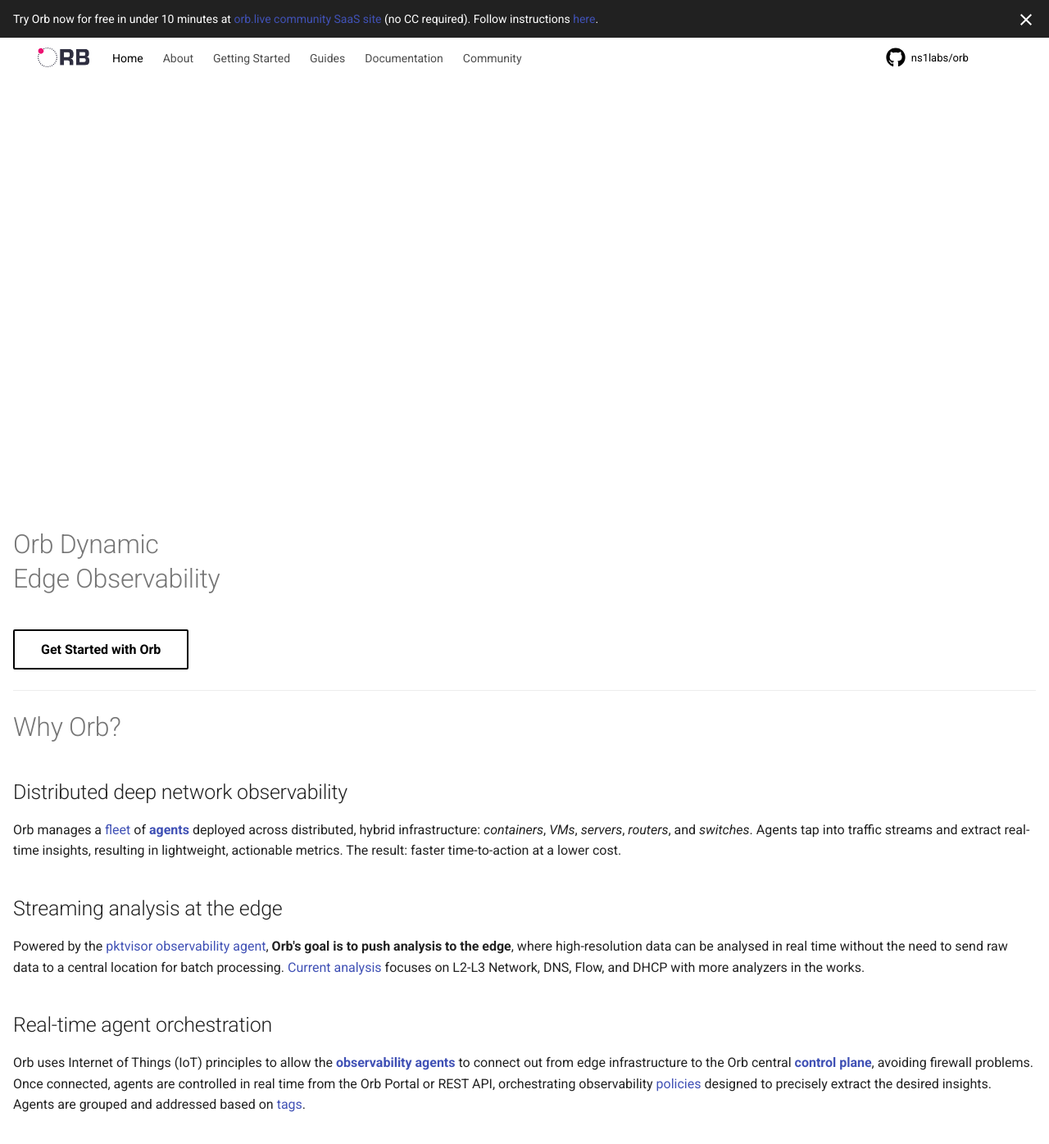
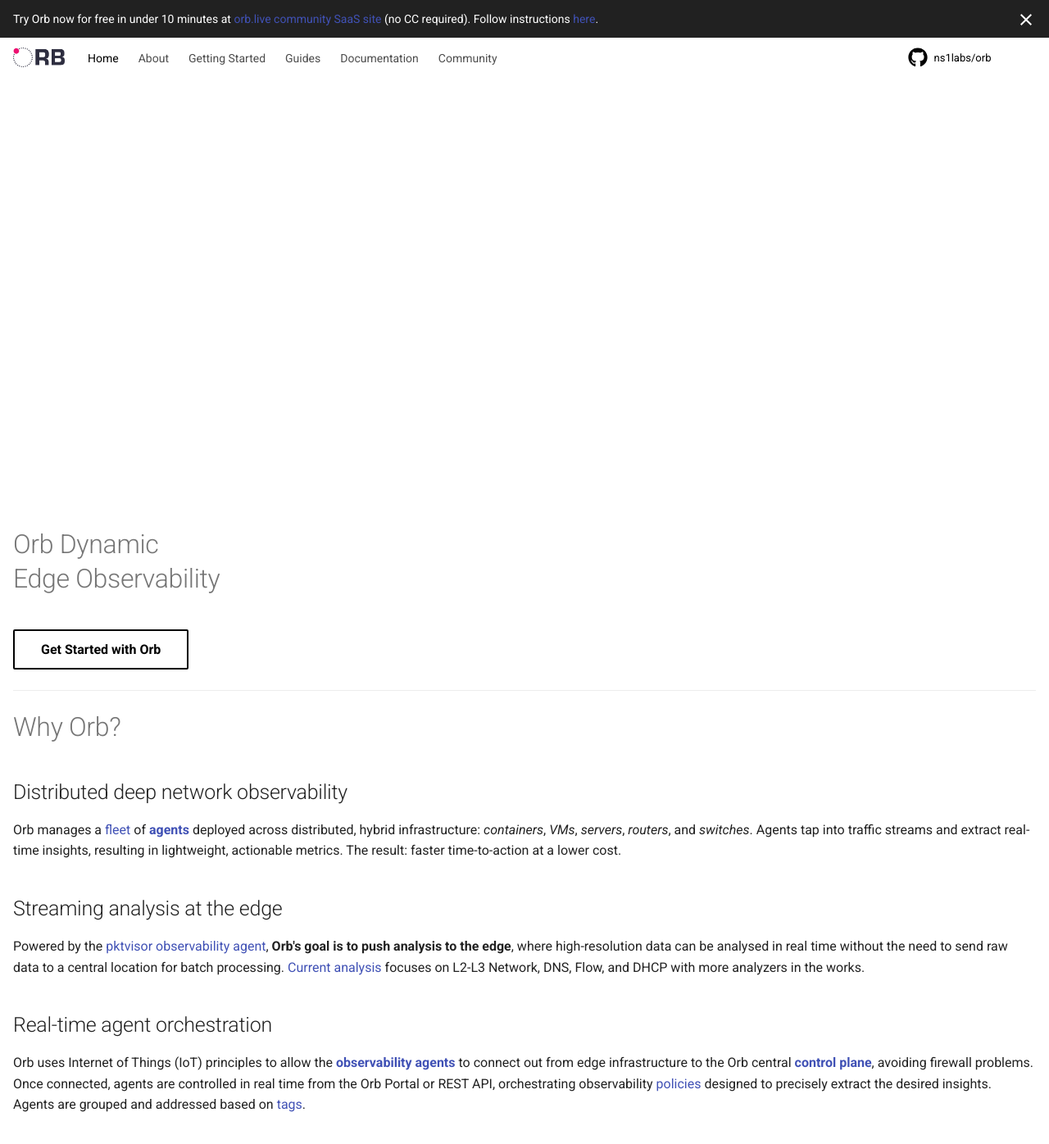
Before and after one commit to orb-community/orb-website, an MkDocs documentation site: the page built from docs/index.md, in a window 1280 px wide and 1400 px high. Shown: the top 1396 px of the window at 82% size. Built offline with MkDocs 1.6.1 and Material for MkDocs 9.7.7, drawn with Linux system fonts in a browser that asks for light colours.

Commit message:
adjust header max-width to conform with page

```diff
--- a/docs/stylesheets/extra.css
+++ b/docs/stylesheets/extra.css
@@ -14,6 +14,10 @@
 
 :root > * div.md-header__title {
     display: none;
+}
+
+:root > header > nav.md-header__inner, nav.md-grid {
+    max-width: 90rem;
 }
 
 :root > * nav.md-tabs {
```
